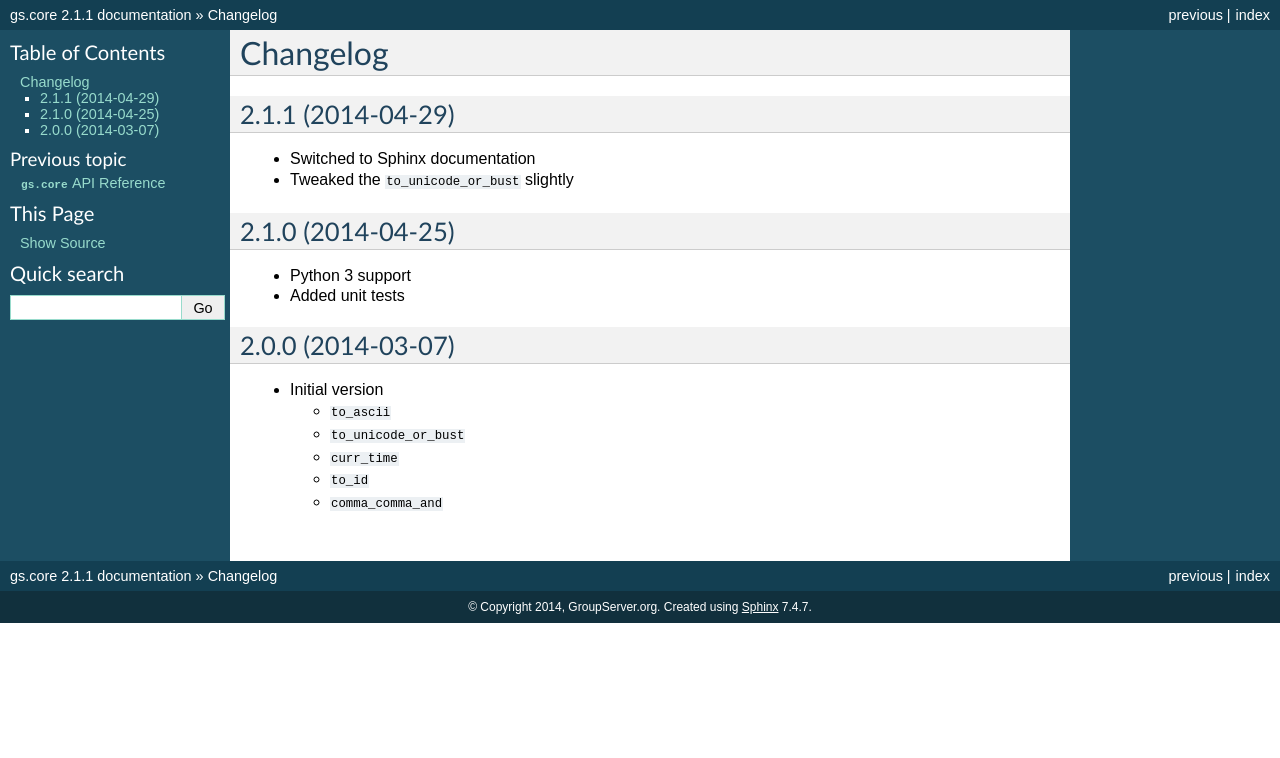
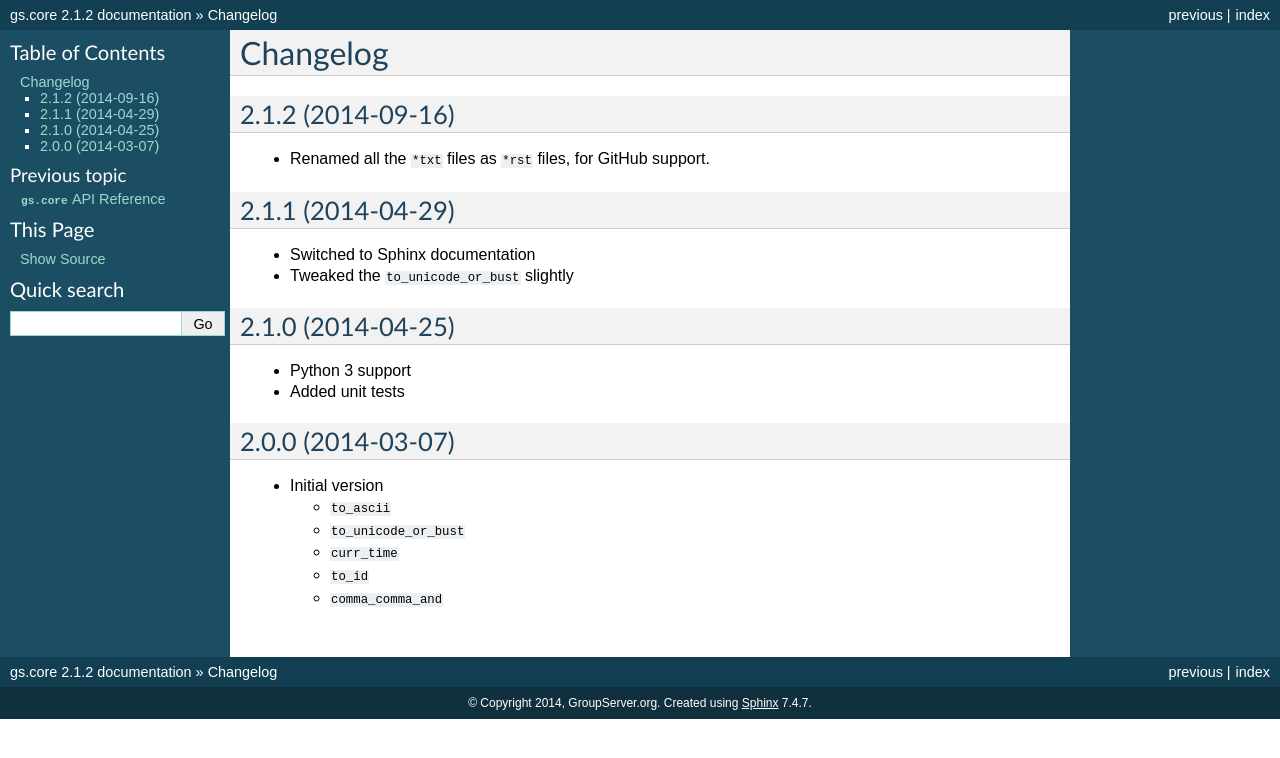
Before and after one commit to groupserver/gs.core, a Sphinx documentation site: the page built from docs/HISTORY.rst, in a window 1280 px wide. Shown: the top 758 px of the page. Built offline with Sphinx 7.4.7, drawn with Linux system fonts in a browser that asks for light colours.

Commit message:
Upping the version

```diff
--- a/docs/HISTORY.rst
+++ b/docs/HISTORY.rst
@@ -1,5 +1,11 @@
 Changelog
 =========
+
+2.1.2 (2014-09-16)
+------------------
+
+* Renamed all the ``*txt`` files as ``*rst`` files, for GitHub
+  support.
 
 2.1.1 (2014-04-29)
 ------------------
--- a/version.py
+++ b/version.py
@@ -1,6 +1,6 @@
 # -*- coding: utf-8 -*-
-version = '2.1.1'
-release = True
+version = '2.1.2'
+release = False
 
 #-----------------------------------------------------------------------------#
 import sys
```
